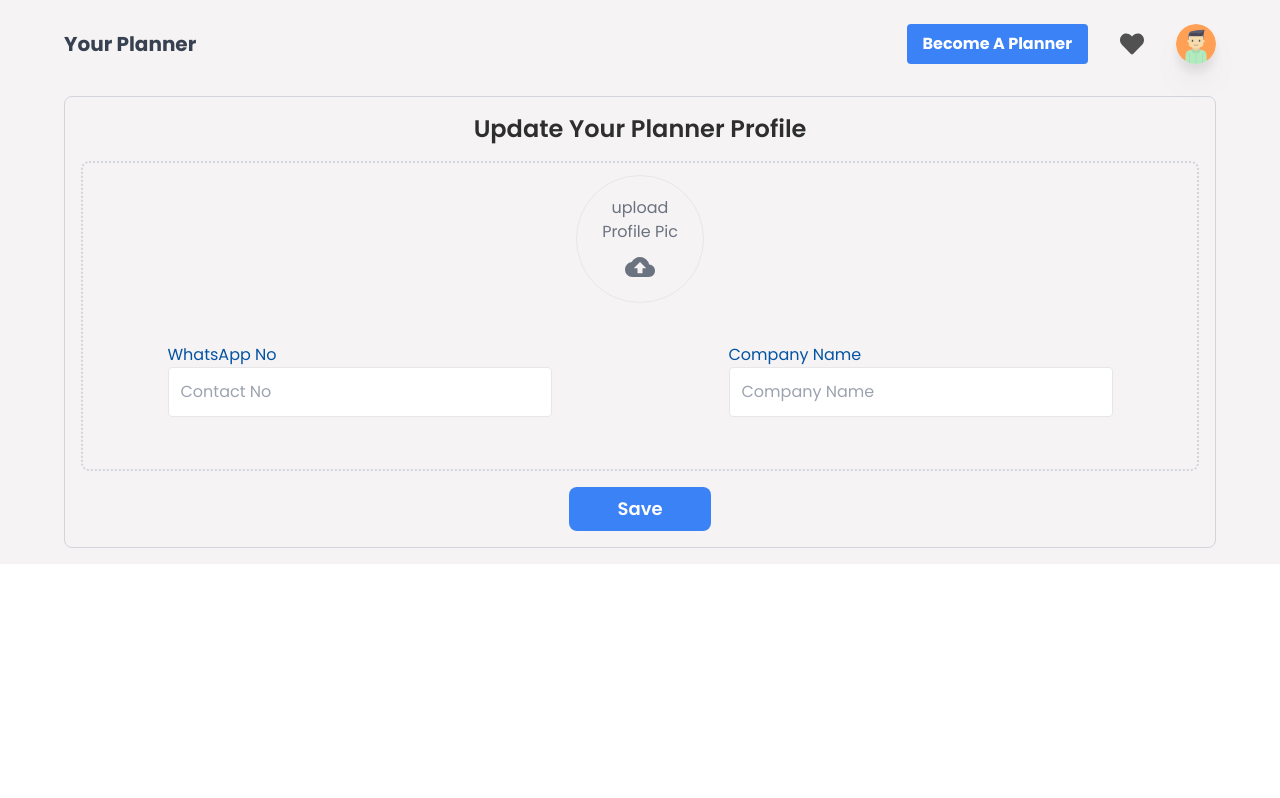
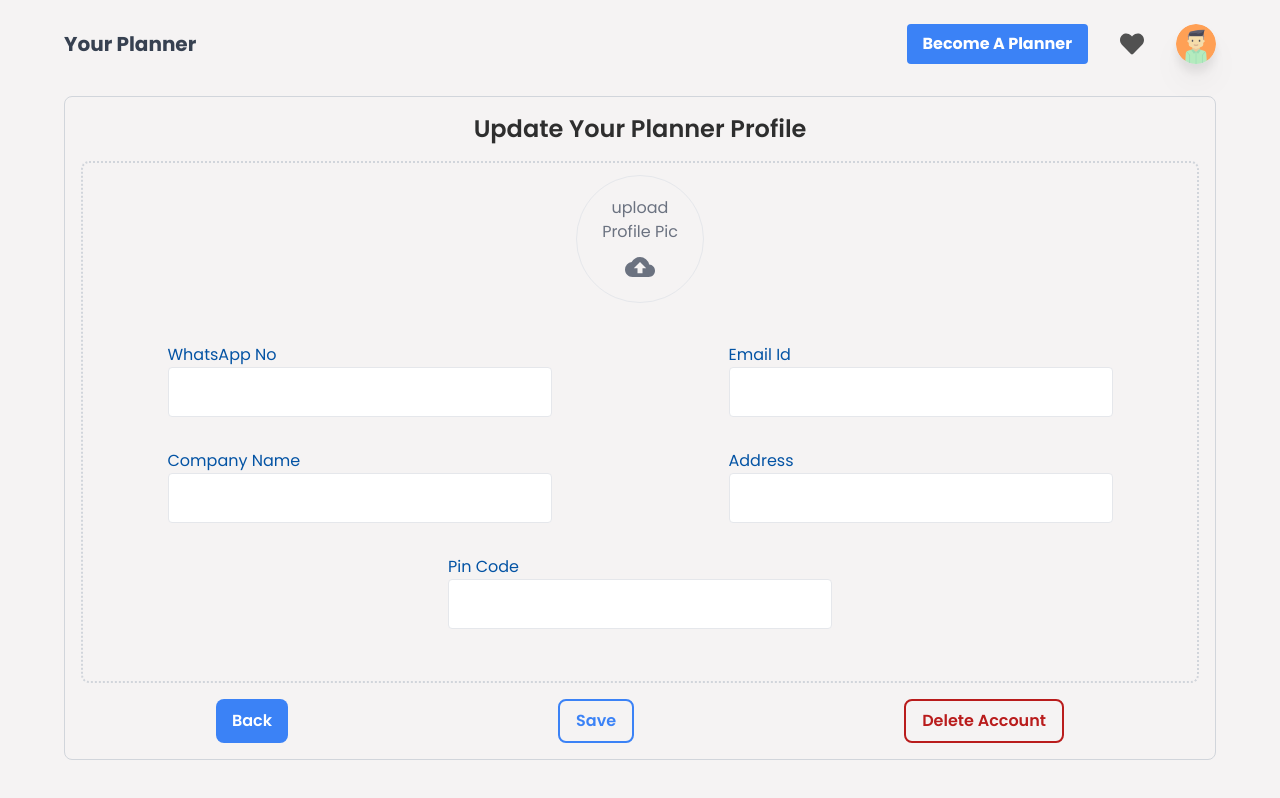
Before and after one commit to Shubhamsadhu02/YourPlanners, a React (Create React App) app: page /edit in a window 1280 px wide. Shown: the top 798 px of the page. Built offline with nearby package versions, Linux system fonts and the light colour scheme; no server answers; the database is empty.

Commit message:
prfile edit

```diff
--- a/src/components/BecomeAPlanner.jsx
+++ b/src/components/BecomeAPlanner.jsx
@@ -128,7 +128,7 @@ export default function BecomeAPlanner() {
                 setAlertStatus("success");
                 setTimeout(() => {
                     setFields(false);
-                }, 4000);
+                }, 6000);
                 clearData();
             }
         } catch (error) {
--- a/src/components/EditDetails.jsx
+++ b/src/components/EditDetails.jsx
@@ -1,4 +1,4 @@
-import React, { useState }  from 'react'
+import React, { useEffect, useState }  from 'react'
 import { MdCloudUpload, MdDelete } from "react-icons/md";
 import Loader from "./Loader";
 import { motion } from "framer-motion";
@@ -13,13 +13,46 @@ import {
     ref,
     uploadBytesResumable,
 } from "firebase/storage";
+import { getFirestore, onSnapshot, doc, updateDoc, collection, deleteDoc } from 'firebase/firestore';
+import { useNavigate } from 'react-router-dom';
 
 export default function EditDetails() {
+    const [contactNo, setConatactNo] = useState("");
+    const [email, setEmail] = useState("");
+    const [company, setCompany] = useState("");
+    const [address, setAddress] = useState("");
+    const [pinCode, setPinCode] = useState("");
     const [imageAsset, setImageAsset] = useState(null);
     const [fields, setFields] = useState(false);
     const [alertStatus, setAlertStatus] = useState("danger");
     const [msg, setMsg] = useState(null);
     const [isLoading, setIsLoading] = useState(false);
+    const [data, setData] = useState(null);
+    const database = getFirestore();
+    const [{ user }] = useStateValue();
+    const navigate = useNavigate();
+
+    console.log(user);
+    useEffect(() => {
+        if (user) {
+        const userRef = doc(database, `plannerItems/${user.email}`);
+        onSnapshot(userRef, (doc) => {
+            if (doc.exists()) {
+            setData(doc.data());
+            }
+        });
+        }
+    }, [user, database]);
+
+    useEffect(() => {
+        setImageAsset(data?.imageURL || '');
+        setConatactNo(data?.contactNo || '');
+        setEmail(data?.email || '');
+        setCompany(data?.company || '');
+        setAddress(data?.address || '');
+        setPinCode(data?.pinCode || '');
+      }, [data]);
+
 
     const uploadImage = (e) => {
         setIsLoading(true);
@@ -72,10 +105,56 @@ export default function EditDetails() {
             }, 4000);
         });
     };
+
+    const saveDetails = () => {
+        const docRef = doc(collection(database, 'plannerItems'), data?.email);
+        updateDoc(docRef, {
+            imageURL : imageAsset,
+          contactNo,
+          email,
+          company,
+          address,
+          pinCode,
+        }).then(() => {
+            setIsLoading(false);
+            setFields(true);
+            setMsg("Data Updated Successfully.");
+            setAlertStatus("success");
+            setTimeout(() => {
+                setFields(false);
+            }, 4000);
+        }).catch((error) => {
+            console.log(error);
+            setFields(true);
+            setMsg("Error while uploading : Try Again 🙇");
+            setAlertStatus("danger");
+            setTimeout(() => {
+                setFields(false);
+                setIsLoading(false);
+            }, 4000);
+        });
+      };
+
+      const handleProfileDelete = async (email, photo) => {
+        if(window.confirm("Are you sure! You want to delete your account?")){
+          try {
+            navigate("/" , {replace : true});
+            const deleteRef = ref(storage, photo);
+            await deleteObject(deleteRef);
+            await deleteDoc(doc(database, "plannerItems", email));
+            setData(data.filter((item) => item.email !== email));
+          } catch (err) {
+            console.log(err);
+          }
+        }
+      };
+
   return (
     <>
-    <div className="container">
-                <div className=" border border-gray-300 rounded-lg p-4 flex flex-col items-center justify-center gap-4">
+    <div className="">
+
+            <div className="container md:h-screen">
+            <div key={data?.id} className=" border border-gray-300 rounded-lg p-4 flex flex-col items-center justify-center gap-4">
                 <h3 className='text-2xl font-semibold capitalize text-headingColor'>Update Your Planner Profile</h3>
                 {fields && (
                     <motion.p
@@ -95,7 +174,24 @@ export default function EditDetails() {
                         <Loader />
                     ) : (
                         <>
-                                {!imageAsset ? (
+                            {imageAsset ? (
+                                <>
+                                    <div className="relative h-32 rounded-full">
+                                        <img
+                                            src={imageAsset}
+                                            alt="uploaded image"
+                                            className="w-32 h-32 object-cover rounded-full"
+                                        />
+                                        <button
+                                            type="button"
+                                            className="absolute bottom-0 right-1 p-3 rounded-full bg-red-500 text-xl cursor-pointer outline-none hover:shadow-md  duration-500 transition-all ease-in-out"
+                                            onClick={deleteImage}
+                                        >
+                                            <MdDelete className="text-white" />
+                                        </button>
+                                    </div>
+                                </>
+                            ) : (
                                 <>
                                     <label className="w-32 h-32 flex flex-col items-center justify-center cursor-pointer border rounded-full">
                                         <div className="w-32 h-32 flex flex-col items-center justify-center gap-2 rounded-full p-5">
@@ -113,49 +209,60 @@ export default function EditDetails() {
                                         />
                                     </label>
                                 </>
-                                ) : (
-                                    <>
-                                        <div className="relative h-32 rounded-full">
-                                            <img
-                                                src={imageAsset}
-                                                alt="uploaded image"
-                                                className="w-32 h-32 object-cover rounded-full"
-                                            />
-                                            <button
-                                                type="button"
-                                                className="absolute bottom-0 right-1 p-3 rounded-full bg-red-500 text-xl cursor-pointer outline-none hover:shadow-md  duration-500 transition-all ease-in-out"
-                                                onClick={deleteImage}
-                                            >
-                                                <MdDelete className="text-white" />
-                                            </button>
-                                        </div>
-                                    </>
                             )}
                         </>
                     )}
                     <div class="gap-8 my-10 flex justify-around flex-wrap w-full">
                         <div className="flex flex-col">
                             <label className='text-textBlue' for="contactNo">WhatsApp No</label>
-                                <input className='border rounded p-3 w-64 lg:w-96 hover:border-indigo-500' type="tel" id="contactno" name="contactno" placeholder="Contact No"  />
+                            <input className='border rounded p-3 w-64 lg:w-96 hover:border-indigo-500' type="tel" id="contactno" name="contactno" value={contactNo} onChange={(e) => setConatactNo(e.target.value)}  />
+                        </div>
+
+                        <div className="flex flex-col">
+                            <label className='text-textBlue' for="email">Email Id</label>
+                            <input className='border rounded p-3 w-64 lg:w-96 hover:border-indigo-500' type="email" id="emailId" name="email" value={email} onChange={(e) => setEmail(e.target.value)}  />
                         </div>
 
                         <div className="flex flex-col">
                             <label className='text-textBlue' for="company">Company Name</label>
-                                <input className='border rounded p-3 w-64 lg:w-96 hover:border-indigo-500' type="text" id="company" name="company"  placeholder="Company Name"  />
+                            <input className='border rounded p-3 w-64 lg:w-96 hover:border-indigo-500' type="text" id="company" name="company" value={company} onChange={(e) => setCompany(e.target.value)} />
                         </div>
 
+                        <div className="flex flex-col">
+                            <label className='text-textBlue' for="address">Address</label>
+                            <input className='border rounded p-3 w-64 lg:w-96 hover:border-indigo-500' type="text" id="address" name="address" value={address}  onChange={(e) => setAddress(e.target.value)} />
+                        </div>
+                        <div className="flex flex-col">
+                            <label className='text-textBlue' for="pinCode">Pin Code</label>
+                            <input className='border rounded p-3 w-64 lg:w-96 hover:border-indigo-500' type="number" id="pinCode" name="pinCode" value={pinCode} onChange={(e) => setPinCode(e.target.value)} />
                         </div>
                     </div>
-                    <div className="">
+                </div>
+                <div className="w-full flex justify-between xl:justify-around">
                     <button
                         type="button"
-                            className="ml-0 md:ml-auto w-full md:w-auto border-none outline-none bg-blue-500 hover:bg-blue-700 px-12 py-2 rounded-lg text-lg text-white font-semibold"
+                        className="px-2 py-1 md:px-4 md:py-2 border-none outline-none bg-blue-500 hover:bg-blue-700 rounded-lg text-sm md:text-base text-white font-semibold"
+                        onClick={() => navigate(-1)}
+                    >
+                        Back
+                    </button>
+                    <button
+                        type="button"
+                        className="px-2 py-1 md:px-4 md:py-2 border-2 border-blue-500 text-blue-500 hover:bg-blue-700 rounded-lg text-sm md:text-base hover:text-white font-semibold"
+                        onClick={saveDetails}
                     >
                         Save
+                    </button>
+                    <button className="px-2 py-1 md:px-4 md:py-2 border-2 border-red-700 text-red-700 hover:bg-red-700 hover:text-white text-sm md:text-base rounded-lg font-semibold"
+                     onClick={() => handleProfileDelete(data.email , data.imageURL)}
+                     >
+                        Delete Account
                      </button>
                 </div>
             </div>
         </div>
+
+    </div>
     </>
   )
 }
--- a/src/components/VendorProfile.jsx
+++ b/src/components/VendorProfile.jsx
@@ -196,7 +196,7 @@ export default function VendorProfile({ setOpen, data }) {
                 {/* tabs */}
                 <div className="container">
                 <div className="px-0 md:px-12 mt-12">
-                  <div className="tabs flex flex-column border-b-2 border-indigo-200">
+                  <div className="tabs flex flex-column items-center border-b-2 border-indigo-200">
                     <button type="submit" className="p-3"
                     id={"images"} onClick={handleTabClick} style={currentTab === 'images' ? activeTabStyle : inactiveTabStyle}>Images</button>
                     <button type="submit" className="p-3"
```
Also changed, not shown: src/components/Profile.jsx (+48 -13 lines). Lines whose indentation alone changed are shown as unchanged.
